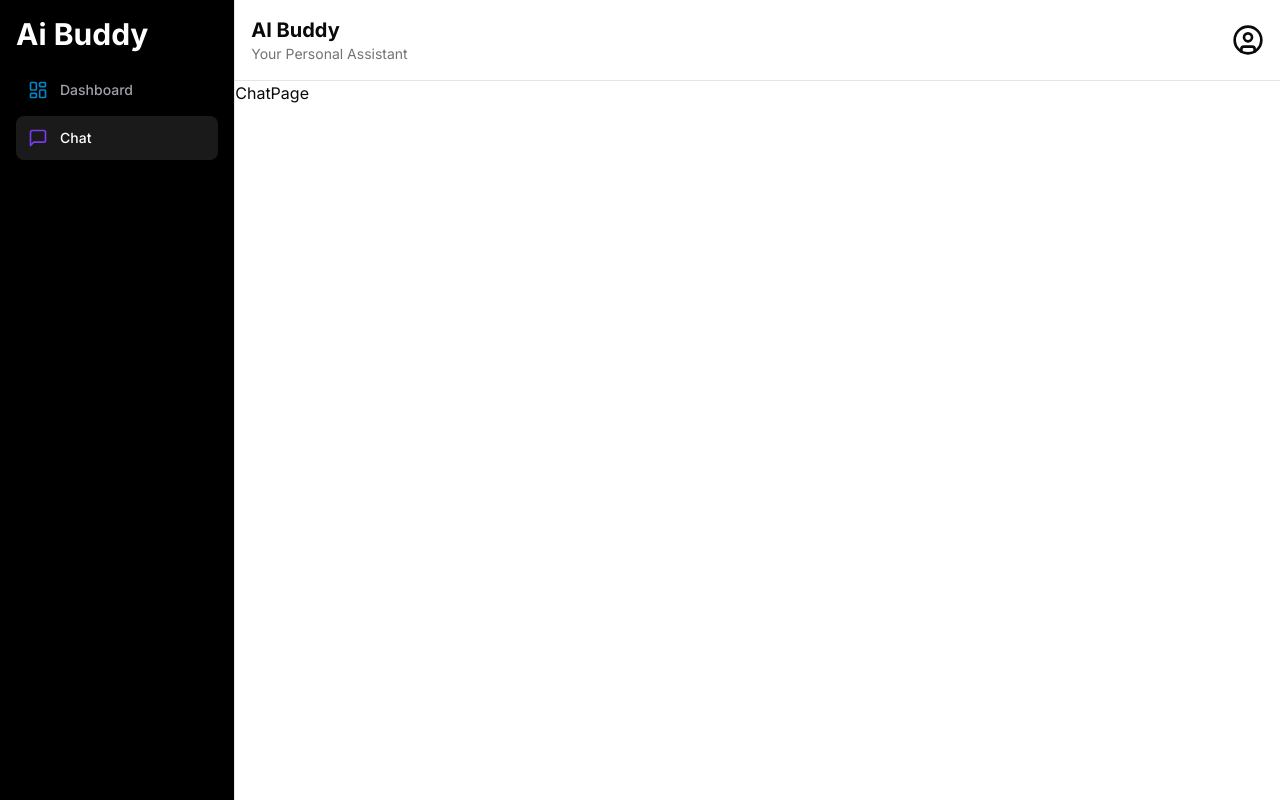
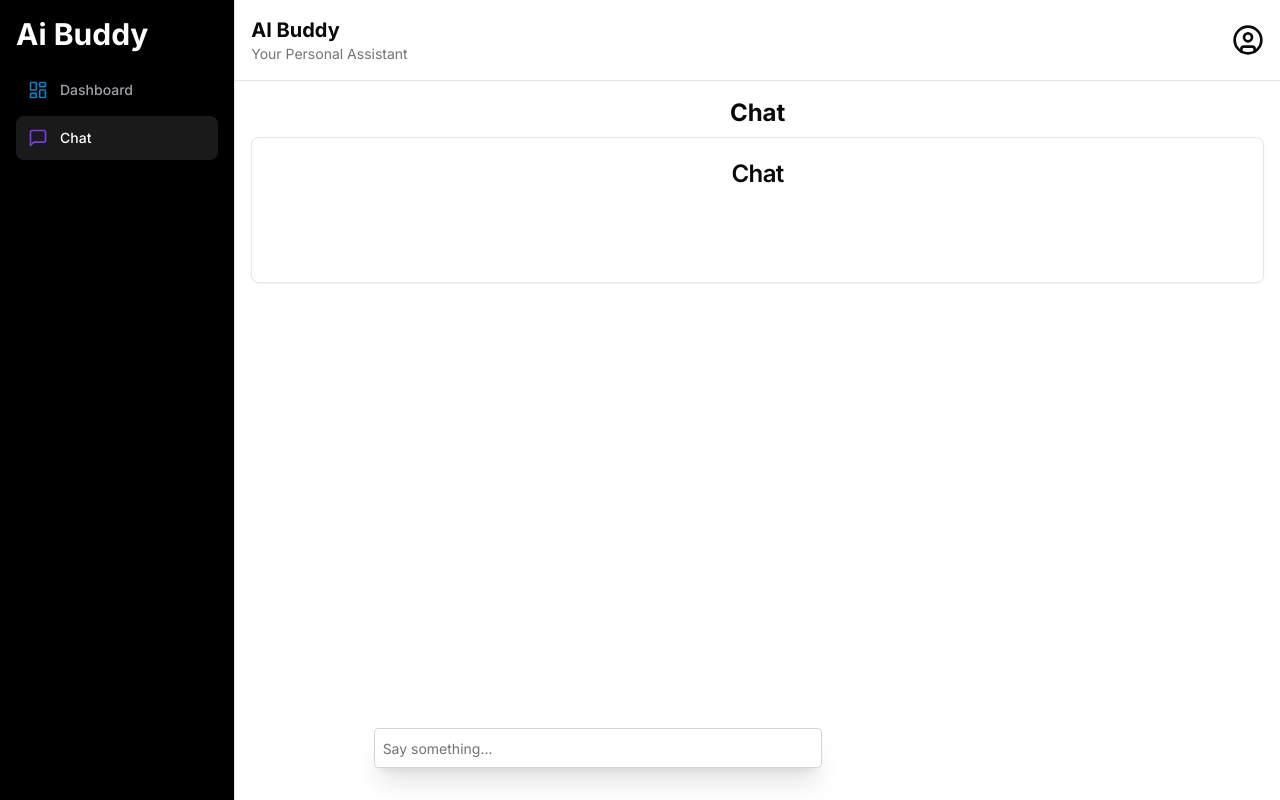
Before and after one commit to harshKapil1999/ai-buddy, a Next.js app: page /chat in a window 1280 px wide. Built offline with nearby package versions, Linux system fonts and the light colour scheme.

Commit message:
- replicate chat complition implementation

```diff
--- a/package.json
+++ b/package.json
@@ -10,12 +10,14 @@
   },
   "dependencies": {
     "@radix-ui/react-slot": "^1.0.2",
+    "ai": "^3.1.14",
     "class-variance-authority": "^0.7.0",
     "clsx": "^2.1.1",
     "lucide-react": "^0.379.0",
     "next": "14.2.3",
     "react": "^18",
     "react-dom": "^18",
+    "replicate": "^0.30.0",
     "tailwind-merge": "^2.3.0",
     "tailwindcss-animate": "^1.0.7"
   },
--- /dev/null
+++ b/src/app/(dashboard)/(routes)/chat/input-form.tsx
@@ -0,0 +1,33 @@
+'use client';
+
+import { Input } from '@/components/ui/input';
+import { useChat } from 'ai/react';
+import { useCompletion } from 'ai/react';
+
+export default function Chat() {
+  const { messages, input, handleInputChange, handleSubmit } = useChat();
+  //const { completion, input, handleInputChange, handleSubmit, error } = useCompletion();
+
+  return (
+    <div className="flex flex-col w-full max-w-3xl py-6 mx-auto stretch">
+        <div className='overflow-scroll max-h-96'>
+           {messages.map(m => (
+            <div key={m.id} className="whitespace-pre-wrap">
+            {m.role === 'user' ? 'User: ' : 'AI: '}
+            {m.content}
+            </div>
+        ))}
+        </div>
+
+
+      <form onSubmit={handleSubmit}>
+        <Input
+          className="fixed bottom-0 w-full max-w-md p-2 mb-8 border border-gray-300 rounded shadow-xl"
+          value={input}
+          placeholder="Say something..."
+          onChange={handleInputChange}
+        />
+      </form>
+    </div>
+  );
+}
--- a/src/app/(dashboard)/(routes)/chat/page.tsx
+++ b/src/app/(dashboard)/(routes)/chat/page.tsx
@@ -1,8 +1,30 @@
 import React from 'react'
+
+import {
+  Card,
+  CardContent,
+  CardDescription,
+  CardFooter,
+  CardHeader,
+  CardTitle,
+} from "@/components/ui/card"
+import Chat from './input-form'
 
 const ChatPage = () => {
   return (
-    <div>ChatPage</div>
+    <div className='w-full h-full flex flex-col items-center justify-center p-4 gap-2'>
+        <h1 className='text-2xl font-bold '>Chat</h1>
+        <Card className='w-full flex flex-col items-center justify-center overflow-scroll'>
+            <CardHeader>
+                <CardTitle>Chat</CardTitle>
+            </CardHeader>
+            <CardContent className='w-full overflow-scroll'>
+              {/* Chat component */}
+                <Chat />
+            </CardContent>
+        </Card>
+
+    </div>
   )
 }
 
--- /dev/null
+++ b/src/app/api/chat/route.ts
@@ -0,0 +1,30 @@
+import { ReplicateStream, StreamingTextResponse } from 'ai';
+import Replicate from 'replicate';
+import { experimental_buildLlama2Prompt } from 'ai/prompts';
+
+// Create a Replicate API client
+const replicate = new Replicate({
+  auth: process.env.REPLICATE_API_KEY || '',
+});
+
+export async function POST(req: Request) {
+  const { messages } = await req.json();
+
+  const response = await replicate.predictions.create({
+    // You must enable streaming.
+    stream: true,
+    // The model must support streaming. See https://replicate.com/docs/streaming
+    // This is the model ID for Llama 2 70b Chat
+    version: '2c1608e18606fad2812020dc541930f2d0495ce32eee50074220b87300bc16e1',
+    // Format the message list into the format expected by Llama 2
+    // @see https://github.com/vercel/ai/blob/99cf16edf0a09405d15d3867f997c96a8da869c6/packages/core/prompts/huggingface.ts#L53C1-L78C2
+    input: {
+      prompt: experimental_buildLlama2Prompt(messages),
+    },
+  });
+
+  // Convert the response into a friendly text-stream
+  const stream = await ReplicateStream(response);
+  // Respond with the stream
+  return new StreamingTextResponse(stream);
+}
--- /dev/null
+++ b/src/components/ui/card.tsx
@@ -0,0 +1,79 @@
+import * as React from "react"
+
+import { cn } from "@/lib/utils"
+
+const Card = React.forwardRef<
+  HTMLDivElement,
+  React.HTMLAttributes<HTMLDivElement>
+>(({ className, ...props }, ref) => (
+  <div
+    ref={ref}
+    className={cn(
+      "rounded-lg border bg-card text-card-foreground shadow-sm",
+      className
+    )}
+    {...props}
+  />
+))
+Card.displayName = "Card"
+
+const CardHeader = React.forwardRef<
+  HTMLDivElement,
+  React.HTMLAttributes<HTMLDivElement>
+>(({ className, ...props }, ref) => (
+  <div
+    ref={ref}
+    className={cn("flex flex-col space-y-1.5 p-6", className)}
+    {...props}
+  />
+))
+CardHeader.displayName = "CardHeader"
+
+const CardTitle = React.forwardRef<
+  HTMLParagraphElement,
+  React.HTMLAttributes<HTMLHeadingElement>
+>(({ className, ...props }, ref) => (
+  <h3
+    ref={ref}
+    className={cn(
+      "text-2xl font-semibold leading-none tracking-tight",
+      className
+    )}
+    {...props}
+  />
+))
+CardTitle.displayName = "CardTitle"
+
+const CardDescription = React.forwardRef<
+  HTMLParagraphElement,
+  React.HTMLAttributes<HTMLParagraphElement>
+>(({ className, ...props }, ref) => (
+  <p
+    ref={ref}
+    className={cn("text-sm text-muted-foreground", className)}
+    {...props}
+  />
+))
+CardDescription.displayName = "CardDescription"
+
+const CardContent = React.forwardRef<
+  HTMLDivElement,
+  React.HTMLAttributes<HTMLDivElement>
+>(({ className, ...props }, ref) => (
+  <div ref={ref} className={cn("p-6 pt-0", className)} {...props} />
+))
+CardContent.displayName = "CardContent"
+
+const CardFooter = React.forwardRef<
+  HTMLDivElement,
+  React.HTMLAttributes<HTMLDivElement>
+>(({ className, ...props }, ref) => (
+  <div
+    ref={ref}
+    className={cn("flex items-center p-6 pt-0", className)}
+    {...props}
+  />
+))
+CardFooter.displayName = "CardFooter"
+
+export { Card, CardHeader, CardFooter, CardTitle, CardDescription, CardContent }
--- /dev/null
+++ b/src/components/ui/input.tsx
@@ -0,0 +1,25 @@
+import * as React from "react"
+
+import { cn } from "@/lib/utils"
+
+export interface InputProps
+  extends React.InputHTMLAttributes<HTMLInputElement> {}
+
+const Input = React.forwardRef<HTMLInputElement, InputProps>(
+  ({ className, type, ...props }, ref) => {
+    return (
+      <input
+        type={type}
+        className={cn(
+          "flex h-10 w-full rounded-md border border-input bg-background px-3 py-2 text-sm ring-offset-background file:border-0 file:bg-transparent file:text-sm file:font-medium placeholder:text-muted-foreground focus-visible:outline-none focus-visible:ring-2 focus-visible:ring-ring focus-visible:ring-offset-2 disabled:cursor-not-allowed disabled:opacity-50",
+          className
+        )}
+        ref={ref}
+        {...props}
+      />
+    )
+  }
+)
+Input.displayName = "Input"
+
+export { Input }
```
Also changed, not shown: 2 other files (tests, documents, lock files or other folders).
